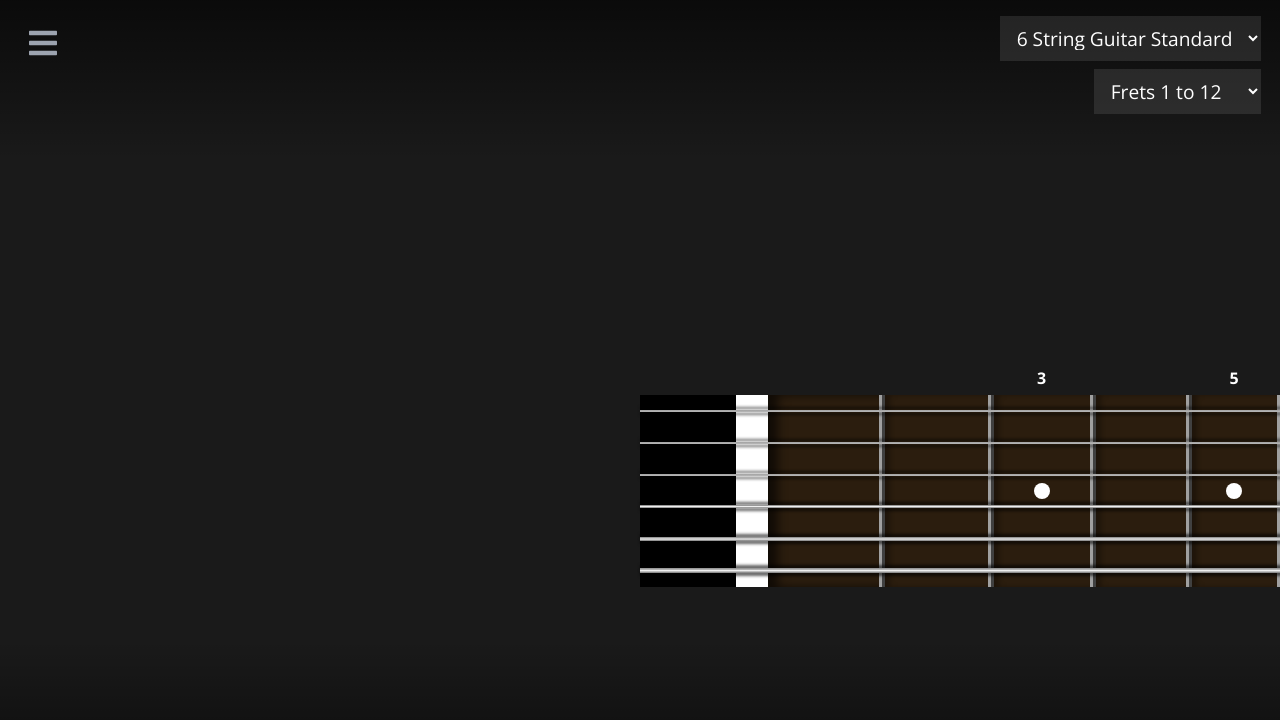
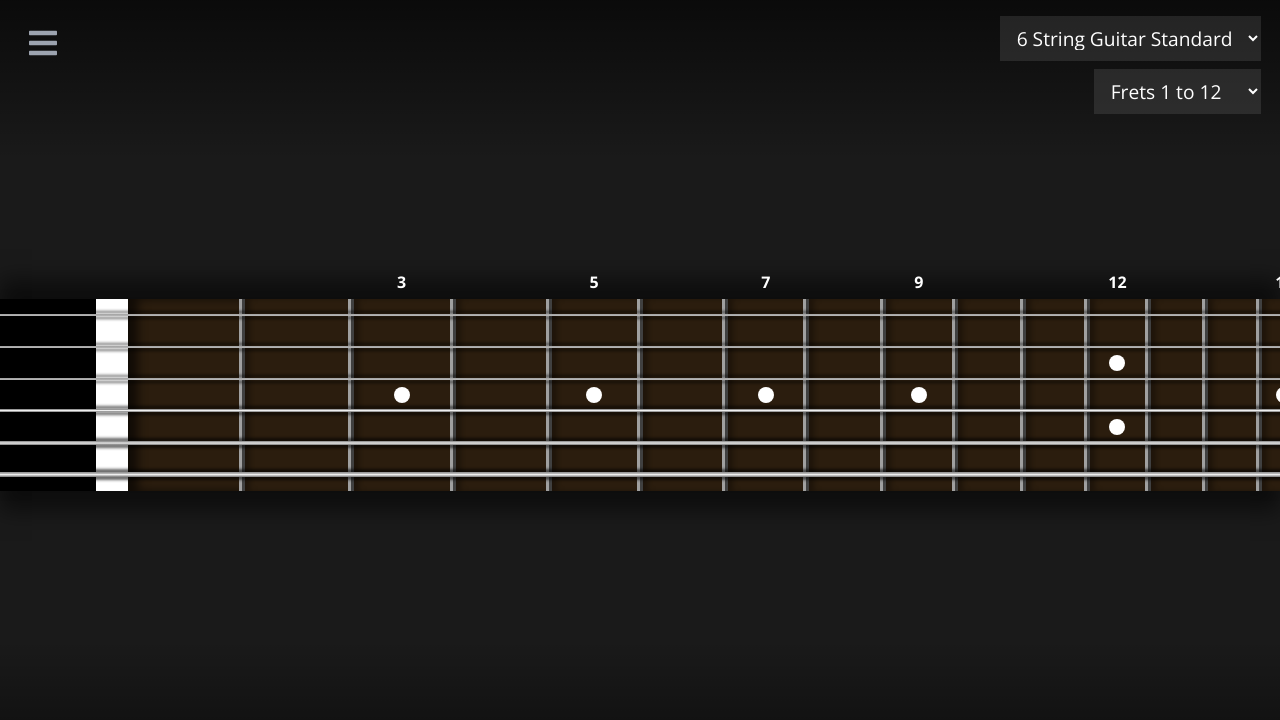
Before and after one commit to MekonLips/Frets, a React (Vite) app: page / in a window 1280 px wide. Shown: the top 720 px of the page. Built offline with nearby package versions, Linux system fonts and the light colour scheme.

Commit message:
Add Tailwind semantic classes for instrument shell

```diff
--- a/src/index.css
+++ b/src/index.css
@@ -81,3 +81,14 @@
     box-shadow: 0 3px 3px 0 rgb(0 0 0 / 60%), 0 -3px 3px 0 rgb(0 0 0 / 60%);
   }
 }
+
+@layer components {
+  .legacy-instrument {
+    @apply relative w-[200vw];
+    height: var(--instrument-height);
+    min-height: var(--instrument-min-height);
+    background-color: var(--instrument-bg);
+    box-shadow: 0 -20px 20px 0 rgb(0 0 0 / 50%), 0 20px 20px 0 rgb(0 0 0 / 50%);
+  }
+  .legacy-fret-grid { @apply relative h-full w-screen transition-transform duration-300; }
+}
```
